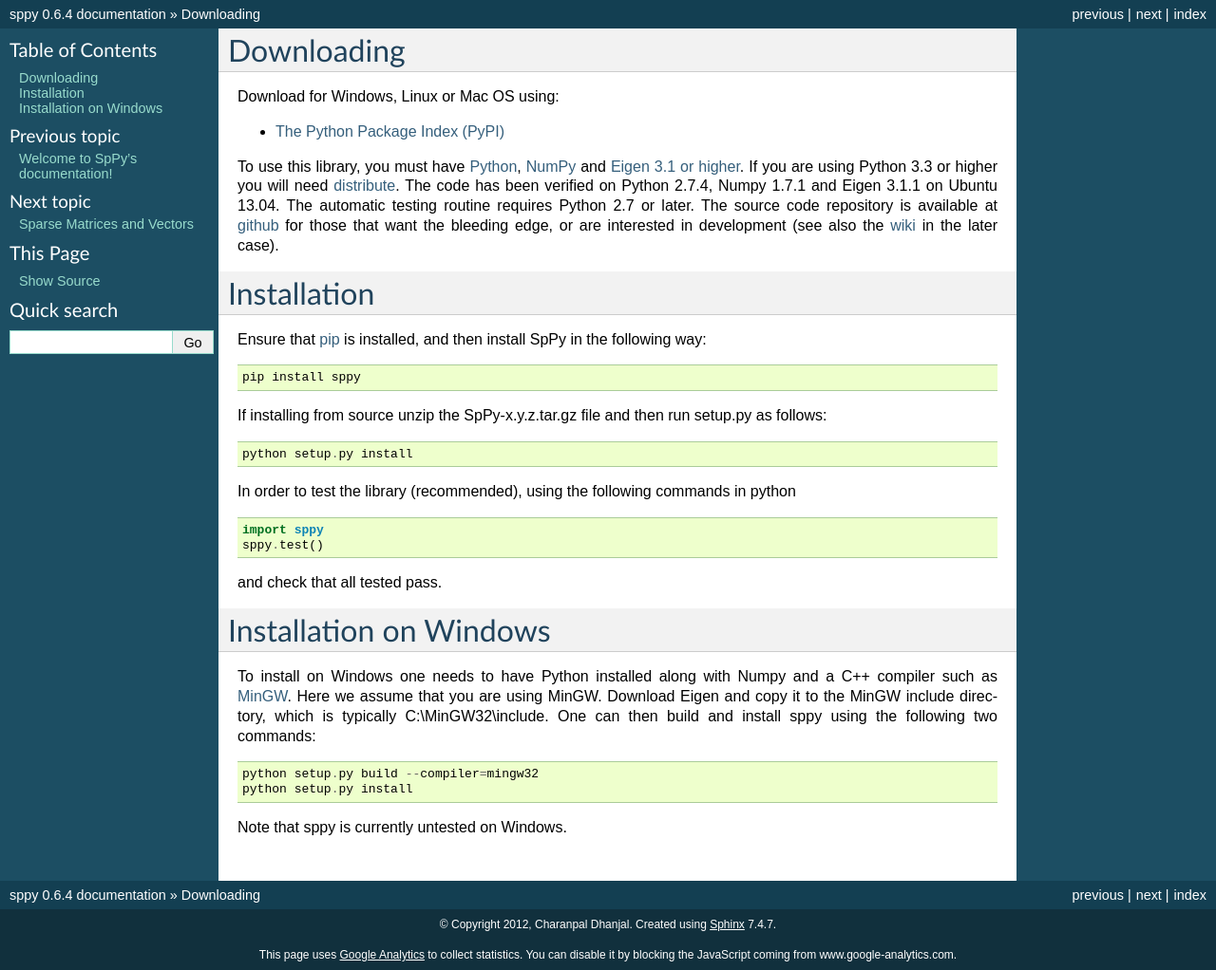
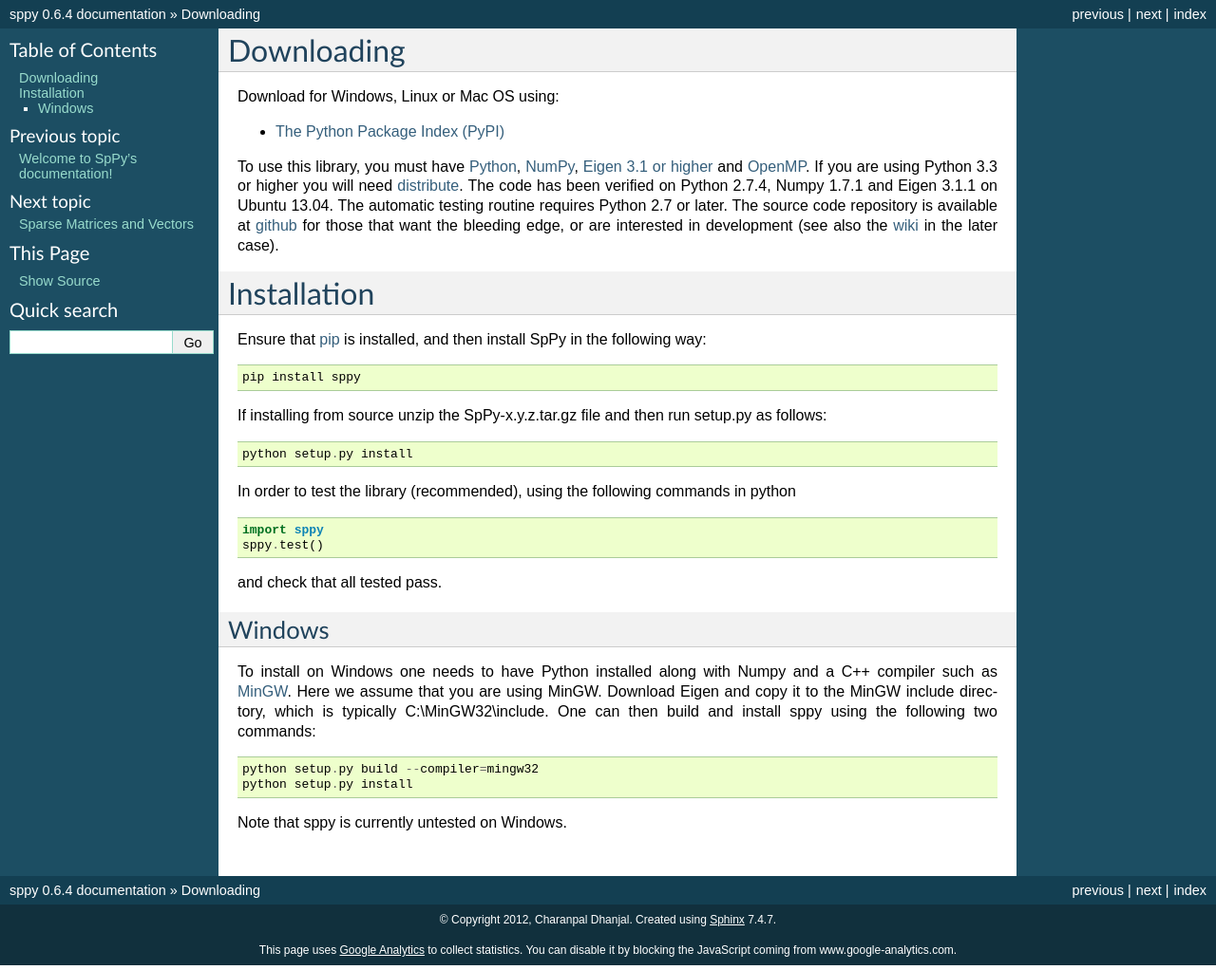
Before and after one commit to charanpald/sppy, a Sphinx documentation site: the page built from docs/install.rst, in a window 1280 px wide. Shown: the whole page at 95% size. Built offline with Sphinx 7.4.7, drawn with Linux system fonts in a browser that asks for light colours.

Commit message:
Include openMP

```diff
--- a/docs/install.rst
+++ b/docs/install.rst
@@ -1,13 +1,13 @@
 Downloading
------------
+===========
 Download for Windows, Linux or Mac OS using:
 
 -  `The Python Package Index (PyPI) <http://pypi.python.org/pypi/sppy/>`_
 
-To use this library, you must have `Python <http://www.python.org/>`_, `NumPy <http://numpy.scipy.org/>`_ and `Eigen 3.1 or higher <http://eigen.tuxfamily.org/>`_. If you are using Python 3.3 or higher you will need `distribute <https://pypi.python.org/pypi/distribute>`_. The code has been verified on Python 2.7.4, Numpy 1.7.1 and Eigen 3.1.1 on Ubuntu 13.04. The automatic testing routine requires Python 2.7 or later. The source code repository is available at `github <https://github.com/charanpald/SpPy>`_ for those that want the bleeding edge, or are interested in development (see also the `wiki <https://github.com/charanpald/sppy/wiki>`_ in the later case).
+To use this library, you must have `Python <http://www.python.org/>`_, `NumPy <http://numpy.scipy.org/>`_, `Eigen 3.1 or higher <http://eigen.tuxfamily.org/>`_ and `OpenMP <http://openmp.org/wp/>`_. If you are using Python 3.3 or higher you will need `distribute <https://pypi.python.org/pypi/distribute>`_. The code has been verified on Python 2.7.4, Numpy 1.7.1 and Eigen 3.1.1 on Ubuntu 13.04. The automatic testing routine requires Python 2.7 or later. The source code repository is available at `github <https://github.com/charanpald/SpPy>`_ for those that want the bleeding edge, or are interested in development (see also the `wiki <https://github.com/charanpald/sppy/wiki>`_ in the later case).
 
 Installation
--------------
+============
 Ensure that `pip <http://pypi.python.org/pypi/pip>`_ is installed, and then install SpPy in the following way:
 
 ::
@@ -29,8 +29,8 @@ In order to test the library (recommended), using the following commands in pyth
 
 and check that all tested pass.
 
-Installation on Windows
------------------------
+Windows
+-------
 
 To install on Windows one needs to have Python installed along with Numpy and a C++ compiler such as `MinGW <http://www.mingw.org/>`_. Here we assume that you are using MinGW. Download Eigen and copy it to the MinGW include directory, which is typically C:\\MinGW32\\include. One can then build and install sppy using the following two commands:
 
```
